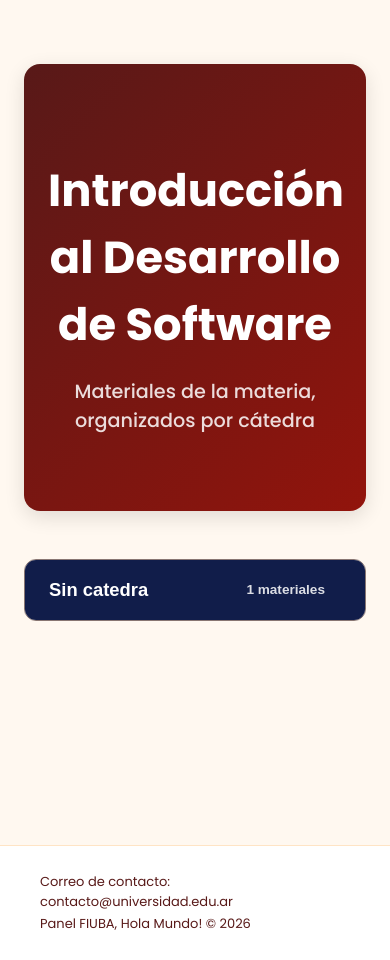
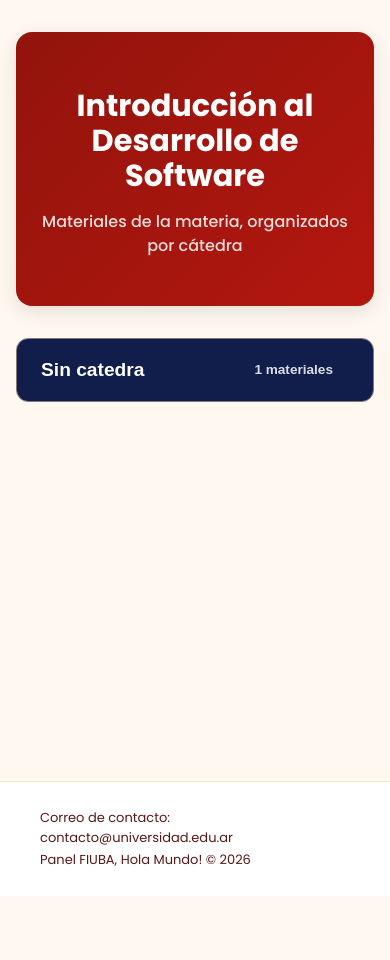
Before and after one commit to sabrisarmiento/Proyecto-Final-IDS-HolaMundo, a Flask app: page /materiales in a window 390 px wide; the page is wider, and only the part inside the window is pictured. Shown: the part 93-1053 px from the top of that part. After the commit the page ends 989 px from the top of that part, so only its background shows below. Run offline with Flask 3, Linux system fonts and the light colour scheme; a database or web service that is not in the repository returns one stand-in record (values such as "Sample title"); data that the repository does not hold is empty.

Commit message:
feat(frontend) : changed the materials page's design

```diff
--- a/frontend/static/css/materials.css
+++ b/frontend/static/css/materials.css
@@ -14,117 +14,23 @@
     margin-bottom: 3rem;
     padding: 3.5rem 1.5rem;
     border-radius: 16px;
-    background: linear-gradient(135deg, var(--color-2), var(--color-3));
-    box-shadow: 0 6px 20px rgba(0, 0, 0, 0.12);
+    background: linear-gradient(135deg, var(--color-3), var(--color-25));
+    box-shadow: 0 6px 20px rgba(0, 0, 0, 0.10);
 }
 
 .materials-title {
-    color: #ffffff;
+    color: var(--color-45);
     font-size: 2.8rem;
     font-weight: 800;
     margin-bottom: 0.5rem;
+    line-height: 1.15;
 }
 
 .materials-subtitle {
     color: rgba(255, 255, 255, 0.85);
     font-size: 1.2rem;
     font-weight: 500;
-}
-
-.materials-list {
-    display: flex;
-    flex-direction: column;
-    gap: 1.2rem;
-}
-
-.material-card {
-    background-color: #ffffff;
-    border: 1px solid var(--color-8);
-    border-radius: 12px;
-    padding: 1.5rem 2rem;
-    display: flex;
-    justify-content: space-between;
-    align-items: center;
-    box-shadow: 0 2px 8px rgba(0,0,0,0.04);
-    transition: transform 0.4s cubic-bezier(0.165, 0.84, 0.44, 1),
-                box-shadow 0.4s cubic-bezier(0.165, 0.84, 0.44, 1),
-                border-color 0.3s ease;
-}
-
-.material-card:hover {
-    transform: translateY(-2px);
-    border-color: var(--color-9);
-    transform: translateY(-5px);
-    border-color: var(--color-9);
-}
-
-.material-content {
-    display: flex;
-    align-items: center;
-    gap: 1.5rem;
-}
-
-.material-icon {
-    font-size: 2rem;
-    color: var(--color-3);
-}
-
-.material-text h3 {
-    margin: 0;
-    color: var(--color-1);
-    font-size: 1.3rem;
-    font-weight: 700;
-}
-
-.material-text p {
-    margin: 0.2rem 0 0 0;
-    color: var(--color-8);
-    font-size: 0.95rem;
-}
-
-.btn-material {
-    background-color: var(--color-3);
-    color: #ffffff;
-    text-decoration: none;
-    padding: 0.8rem 1.2rem;
-    border-radius: 8px;
-    font-weight: 600;
-    font-size: 0.9rem;
-    display: inline-flex;
-    align-items: center;
-    gap: 0.5rem;
-    transition: background-color 0.3s ease, transform 0.2s ease;
-}
-
-.btn-material:active {
-    transform: scale(0.95);
-}
-
-.btn-material:hover {
-    background-color: var(--color-2);
-}
-
-.material-empty {
-    text-align: center;
-    padding: 5rem;
-    background-color: white;
-    border: 2px dashed var(--color-3);
-    border-radius: 20px;
-    color: var(--color-8);
-}
-
-.material-empty i {
-    font-size: 3rem;
-    margin-bottom: 1rem;
-    color: var(--color-6);
-}
-
-.btn-drive {
-    display: inline-block;
-    margin-top: 1.5rem;
-    color: var(--color-3);
-    text-decoration: underline;
-    font-weight: 700;
+    line-height: 1.5;
 }
 
 .chair-list{
@@ -134,7 +40,7 @@
 }
 
 .chair{
-    background-color: #ffffff;
+    background-color: var(--color-45);
     border: 1px solid var(--color-8);
     border-radius: 12px;
     overflow: hidden;
@@ -147,12 +53,13 @@
     gap: 1rem;
     padding: 1.2rem 1.5rem;
     background-color: var(--color-9);
-    color: #ffffff;
+    color: var(--color-45);
     border: none;
     cursor: pointer;
-    font-size: 1.15rem;
+    font-size: 1.2rem;
     font-weight: 700;
     text-align: left;
+    line-height: 1.25;
     transition: background-color 0.2s ease;
 }
 
@@ -175,19 +82,177 @@
 }
 
 .chair-body{
-    max-height: 0;
+    display: grid;
+    grid-template-rows: 0fr;
+    transition: grid-template-rows 0.35s ease;
+}
+
+.chair-body .materials-list{
     overflow: hidden;
-    transition: max-height 0.35s ease;
+    min-height: 0;
+    padding: 0 1.5rem;
+}
+
+.chair.open .chair-body .materials-list{
+    padding: 1.2rem 1.5rem;
 }
 
 .chair.open .chair-body{
-    max-height: 2000px;
+    grid-template-rows: 1fr;
 }
 
 .chair.open .chair-arrow{
     transform: rotate(180deg);
 }
 
-.chair-body .materials-list{
-    padding: 1.2rem 1.5rem;
+.chair.open > .chair-header{
+    background-color: var(--color-3);
 }
+
+.chair.open > .chair-header:hover{
+    background-color: var(--color-2);
+}
+
+.chair.open{
+    border-color: var(--color-3);
+    box-shadow: 0 4px 14px var(--color-15);
+}
+
+.materials-list {
+    display: flex;
+    flex-direction: column;
+    gap: 1.2rem;
+}
+
+.material-card {
+    background-color: var(--color-45);
+    border: 1px solid var(--color-8);
+    border-radius: 12px;
+    padding: 1.5rem 2rem;
+    display: flex;
+    justify-content: space-between;
+    align-items: center;
+    box-shadow: 0 2px 8px rgba(0,0,0,0.04);
+    transition: transform 0.4s cubic-bezier(0.165, 0.84, 0.44, 1),
+                box-shadow 0.4s cubic-bezier(0.165, 0.84, 0.44, 1),
+                border-color 0.3s ease;
+}
+
+.material-card:hover {
+    transform: translateY(-5px);
+    border-color: var(--color-9);
+    box-shadow: 0 10px 24px rgba(0, 0, 0, 0.10);
+}
+
+.material-content {
+    display: flex;
+    align-items: center;
+    gap: 1.5rem;
+}
+
+.material-icon {
+    font-size: 2rem;
+    color: var(--color-3);
+    transition: transform 0.3s ease, color 0.3s ease;
+}
+
+.material-card:hover .material-icon{
+    transform: scale(1.12);
+    color: var(--color-2);
+}
+
+.material-text h3 {
+    margin: 0;
+    color: var(--color-1);
+    font-size: 1.1rem;
+    font-weight: 700;
+    line-height: 1.3;
+}
+
+.material-text p {
+    margin: 0.2rem 0 0 0;
+    color: var(--color-85);
+    font-size: 0.95rem;
+    min-width: 0;
+}
+
+.btn-material {
+    background-color: var(--color-3);
+    color: var(--color-45);
+    text-decoration: none;
+    padding: 0.8rem 1.2rem;
+    border-radius: 8px;
+    font-weight: 600;
+    font-size: 0.9rem;
+    display: inline-flex;
+    align-items: center;
+    gap: 0.5rem;
+    transition: background-color 0.3s ease, transform 0.2s ease;
+}
+
+.btn-material:active {
+    transform: scale(0.95);
+}
+
+.btn-material:hover {
+    background-color: var(--color-2);
+}
+
+.chair-header:focus-visible, .btn-material:focus-visible{
+    outline: 3px solid var(--color-7);
+    outline-offset: 2px;
+}
+
+.material-empty {
+    text-align: center;
+    padding: 5rem;
+    background-color: var(--color-45);
+    border: 2px dashed var(--color-3);
+    border-radius: 20px;
+    color: var(--color-85);
+}
+
+.material-empty i {
+    font-size: 3rem;
+    margin-bottom: 1rem;
+    color: var(--color-6);
+}
+
+.btn-drive {
+    display: inline-block;
+    margin-top: 1.5rem;
+    color: var(--color-3);
+    text-decoration: underline;
+    font-weight: 700;
+}
+
+@media(prefers-reduced-motion: reduce){
+    .material-card,
+    .btn-material,
+    .chair-header,
+    .chair-arrow,
+    .chair-body{
+        transition-duration: 0.01ms;
+    }
+    .material-card:hover{
+        transform:none;
+    }
+}
+
+@media(max-width: 640px){
+    .materials-section{padding: 2rem 1rem;}
+    .materials-header{padding: 2rem 1.25rem; margin-bottom: 2rem;}
+    .materials-title{font-size: 1.9rem;}
+    .materials-subtitle{font-size: 1rem;}
+
+    .material-card{
+        flex-direction: column;
+        align-items: stretch;
+        gap: 1rem;
+        padding: 1.25rem;
+    }
+    .btn-material{width: 100%; justify-content: center;}
+
+    .material-empty{padding: 2.5rem 1.25rem;}
+    .material-empty i {font-size: 2.4rem;}
+}
--- a/frontend/static/css/styles.css
+++ b/frontend/static/css/styles.css
@@ -1,6 +1,8 @@
 :root {
   --color-1: #1E1E24;
+  --color-15: rgba(146, 20, 12, 0.15);
   --color-2: #581918;
+  --color-25: #b3170f;
   --color-3: #92140C;
   --color-4: #C9867E;
   --color-45: #ffffff;
@@ -9,6 +11,7 @@
   --color-65: #FFDAAF;
   --color-7: #FFCF99;
   --color-8: #887672;
+  --color-85: #5f534f;
   --color-9: #111D4A;
 }
 
```
